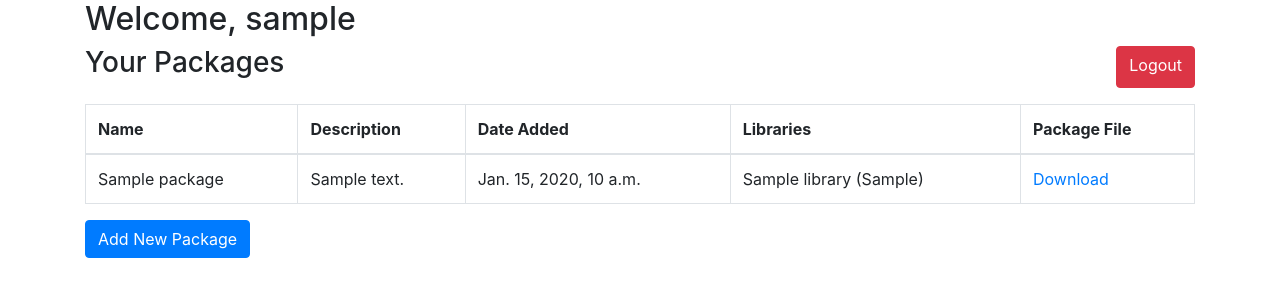
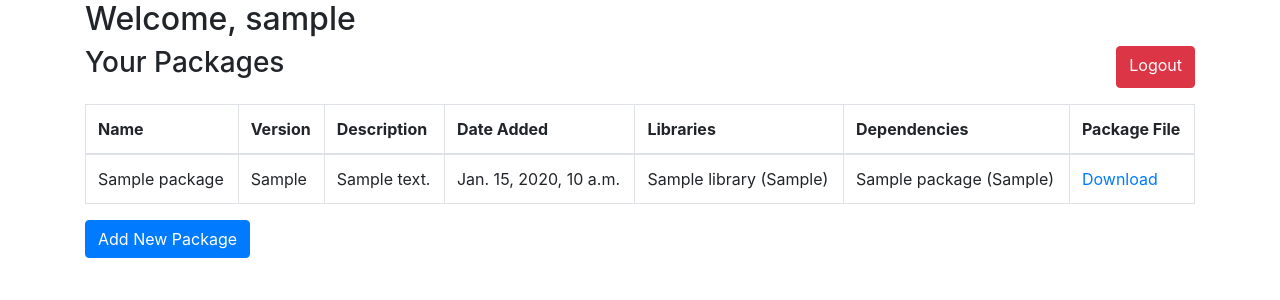
Before and after one commit to vintas/mir_server, a Django app: page / in a window 1280 px wide. Shown: the top 300 px of the page. Run offline with Django 5.2, Linux system fonts and the light colour scheme; a user stored in the database is signed in; tables that the repository leaves empty hold one stand-in row (values such as "Sample post"); some libraries are stand-ins or nearby versions.

Commit message:
add version to package and semantic versioning validation

```diff
--- a/package_server/forms.py
+++ b/package_server/forms.py
@@ -9,13 +9,15 @@ class LoginForm(AuthenticationForm):
 class PackageForm(forms.ModelForm):
     class Meta:
         model = Package
-        fields = ['name', 'description','version', 'libraries', 'file']
+        fields = ['name', 'version', 'description','version', 'libraries', 'file', 'dependencies']
         widgets = {
             'name': forms.TextInput(attrs={'class': 'form-control'}),
+            'version': forms.TextInput(attrs={'class': 'form-control'}),
             'description': forms.Textarea(attrs={'class': 'form-control'}),
             'version': forms.TextInput(attrs={'class': 'form-control'}),
             'libraries': forms.SelectMultiple(attrs={'class': 'form-control'}),
             'file': forms.ClearableFileInput(attrs={'class': 'form-control'}),
+            'dependencies': forms.SelectMultiple(attrs={'class': 'form-control'}),
         }
 
     # Adding read-only date_added field for display purposes
--- a/package_server/models.py
+++ b/package_server/models.py
@@ -1,10 +1,10 @@
 from django.db import models
 from django.contrib.auth.models import User
+from .validators import validate_semver
 
-# Create your models here.
 class Library(models.Model):
     name = models.CharField(max_length=100)
-    version = models.CharField(max_length=50)
+    version = models.CharField(max_length=50, validators=[validate_semver])
     file = models.FileField(upload_to='library_files/', blank=True, null=True)
 
     def __str__(self):
@@ -13,11 +13,12 @@ class Library(models.Model):
 class Package(models.Model):
     user = models.ForeignKey(User, on_delete=models.CASCADE)
     name = models.CharField(max_length=100)
+    version = models.CharField(max_length=50, validators=[validate_semver])
     description = models.TextField()
-    version = models.CharField(max_length=200)
     date_added = models.DateTimeField(auto_now_add=True)
     libraries = models.ManyToManyField(Library, blank=True)
     file = models.FileField(upload_to='package_files/', blank=True, null=True)
+    dependencies = models.ManyToManyField('self', symmetrical=False, blank=True, related_name='dependent_packages')
 
     def __str__(self):
         return f"{self.name} ({self.version})"
--- a/package_server/serializers.py
+++ b/package_server/serializers.py
@@ -8,11 +8,15 @@ class LibrarySerializer(serializers.ModelSerializer):
 
 class PackageSerializer(serializers.ModelSerializer):
     libraries = LibrarySerializer(many=True)
+    dependencies = serializers.SerializerMethodField()
     file_url = serializers.SerializerMethodField()
 
     class Meta:
         model = Package
-        fields = ['name', 'description', 'date_added', 'libraries', 'file_url']
+        fields = ['name', 'version', 'description', 'date_added', 'libraries', 'dependencies', 'file_url']
+
+    def get_dependencies(self, obj):
+        return PackageSerializer(obj.dependencies.all(), many=True, context=self.context).data
 
     def get_file_url(self, obj):
         request = self.context.get('request')
--- a/package_server/templates/home.html
+++ b/package_server/templates/home.html
@@ -15,9 +15,11 @@
         <thead>
             <tr>
                 <th>Name</th>
+                <th>Version</th>
                 <th>Description</th>
                 <th>Date Added</th>
                 <th>Libraries</th>
+                <th>Dependencies</th>
                 <th>Package File</th>
             </tr>
         </thead>
@@ -25,6 +27,7 @@
             {% for package in packages %}
             <tr>
                 <td>{{ package.name }}</td>
+                <td>{{ package.version }}</td>
                 <td>{{ package.description }}</td>
                 <td>{{ package.date_added }}</td>
                 <td>
@@ -32,6 +35,13 @@
                         {{ library.name }} ({{ library.version }})<br>
                     {% empty %}
                         No libraries
+                    {% endfor %}
+                </td>
+                <td>
+                    {% for dependency in package.dependencies.all %}
+                        {{ dependency.name }} ({{ dependency.version }})<br>
+                    {% empty %}
+                        No dependencies
                     {% endfor %}
                 </td>
                 <td>
```
Also changed, not shown: package_server/validators.py (added, +11 -0 lines).
